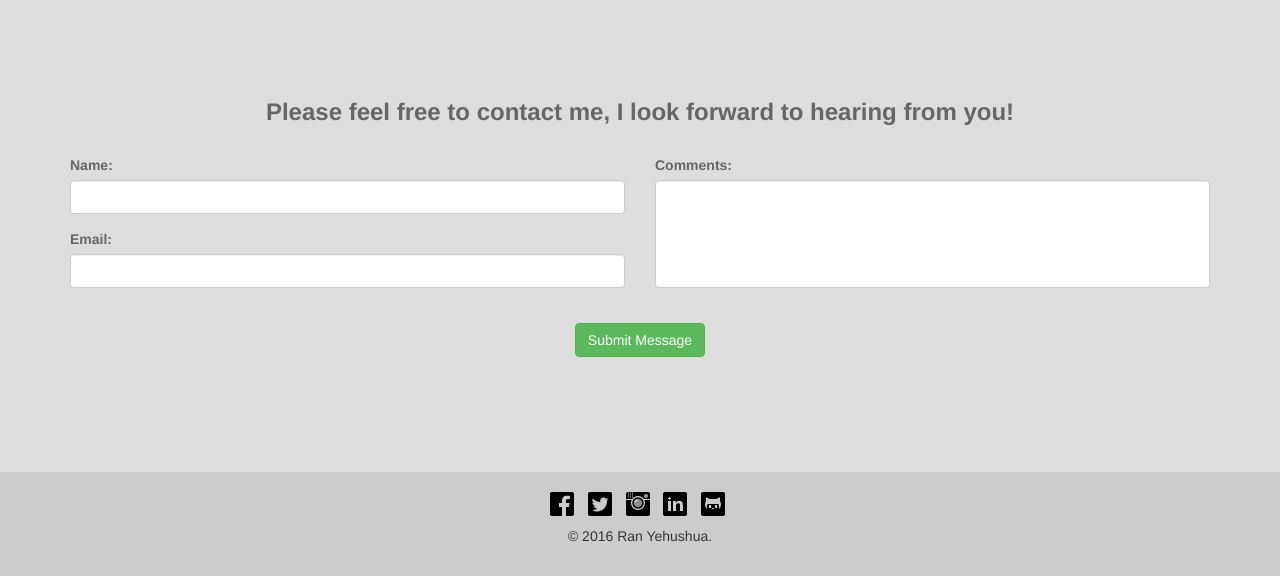
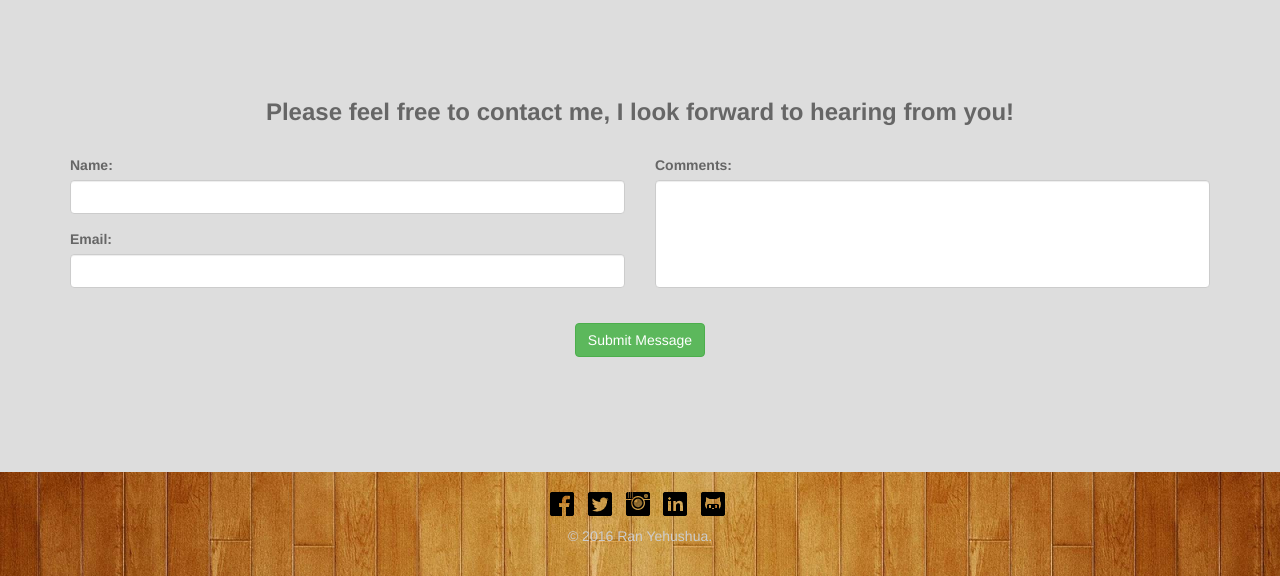
Before and after one commit to ranyehushua/PortfolioWebsite, a PHP site: page /index.php in a window 1280 px wide. Shown: the part 2286-2862 px from the top of the page. Run offline with PHP 8.4, Linux system fonts and the light colour scheme; data that the repository does not hold is empty; some libraries are stand-ins or nearby versions.

Commit message:
Adjusted footer styling

```diff
--- a/css/style.css
+++ b/css/style.css
@@ -183,7 +183,12 @@ FOOTER
 *****************/
 
 footer {
-	background-color: #ccc;
+	background: url(../img/contact-background.jpg) no-repeat center fixed; /*Obtained for fre from pixabay*/
+	-webkit-background-size: cover;
+	-moz-background-size: cover;
+	-o-background-size: cover;
+	background-size: cover;
 	padding-top: 20px;
 	padding-bottom: 20px;
+	color: #ccc;
 }
```
